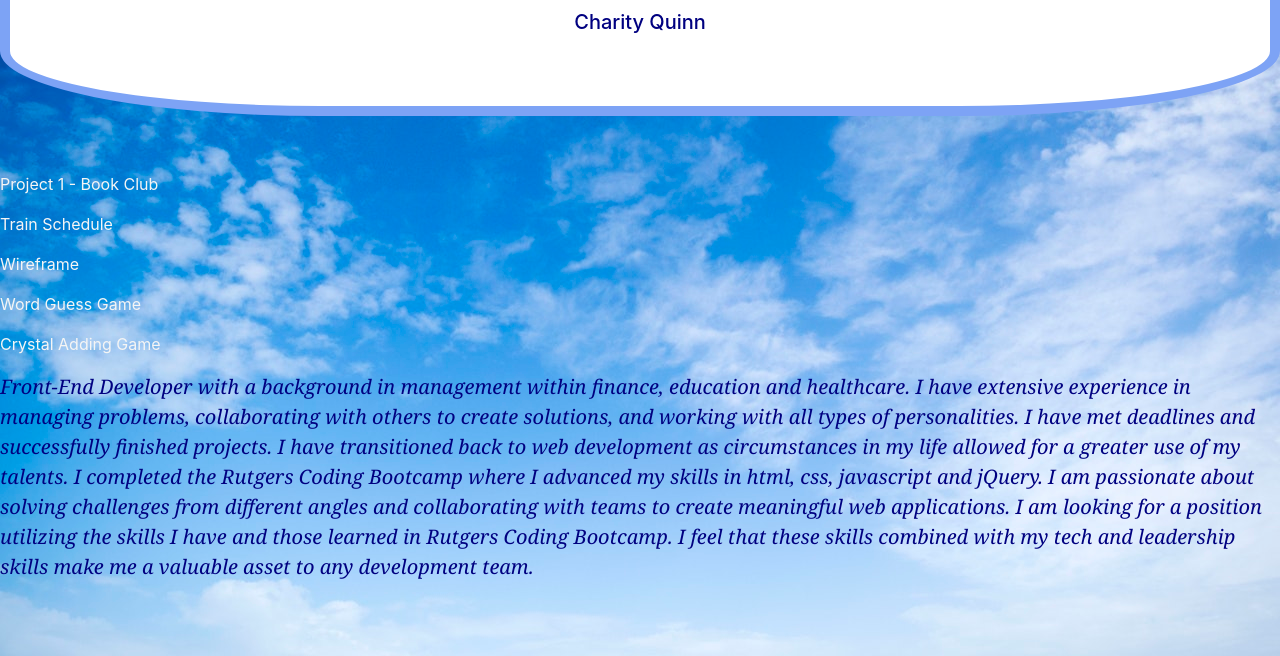
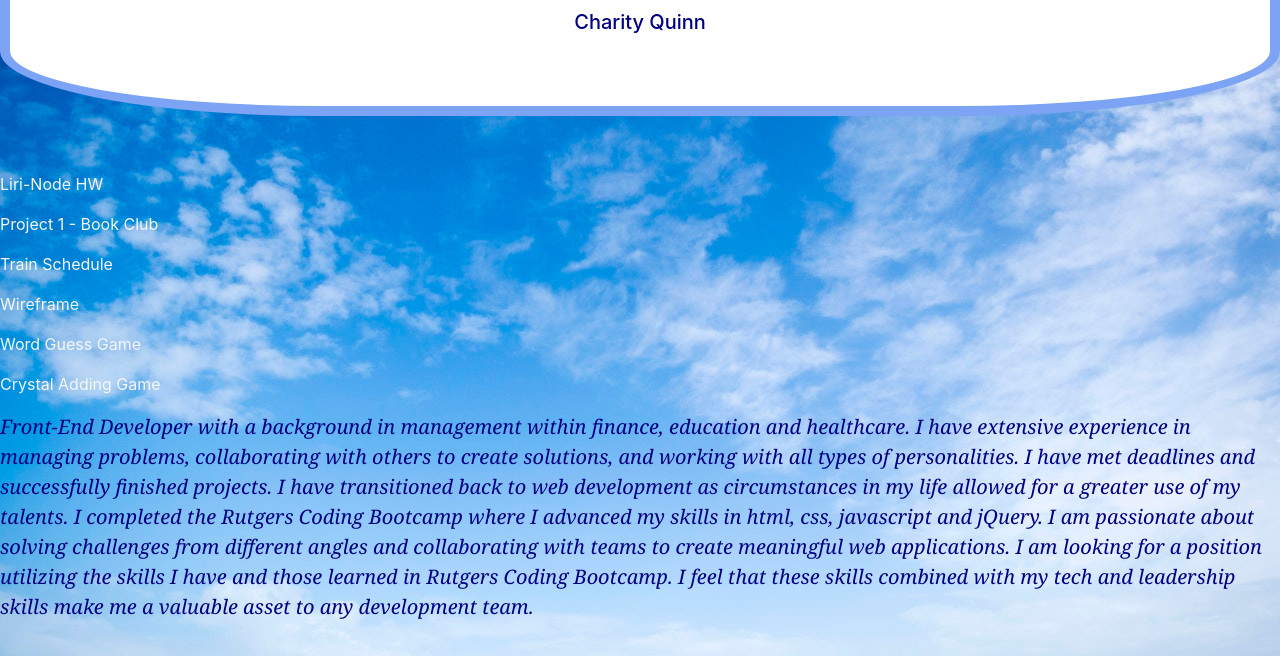
Before and after one commit to CharityQuinn/CQPortfolio, a plain HTML site: page index.html in a window 1280 px wide. Shown: the part 144-800 px from the top of the page. Drawn offline with nearby package versions, Linux system fonts and the light colour scheme.

Commit message:
Added the Liri homework as a link in this file

```diff
--- a/index.html
+++ b/index.html
@@ -23,6 +23,11 @@
 
     </div>
     <br>
+    <div>
+      <p>
+        <a href="https://github.com/CharityQuinn/liri-node-app">Liri-Node HW</a>
+      </p>
+    </div>
     <div>
       <p>
         <a href="https://jasonsmacias.github.io/Central-Jersey-Sci-Fi-Fantasy-Book-and-Movie-Club/">Project 1 - Book
```
